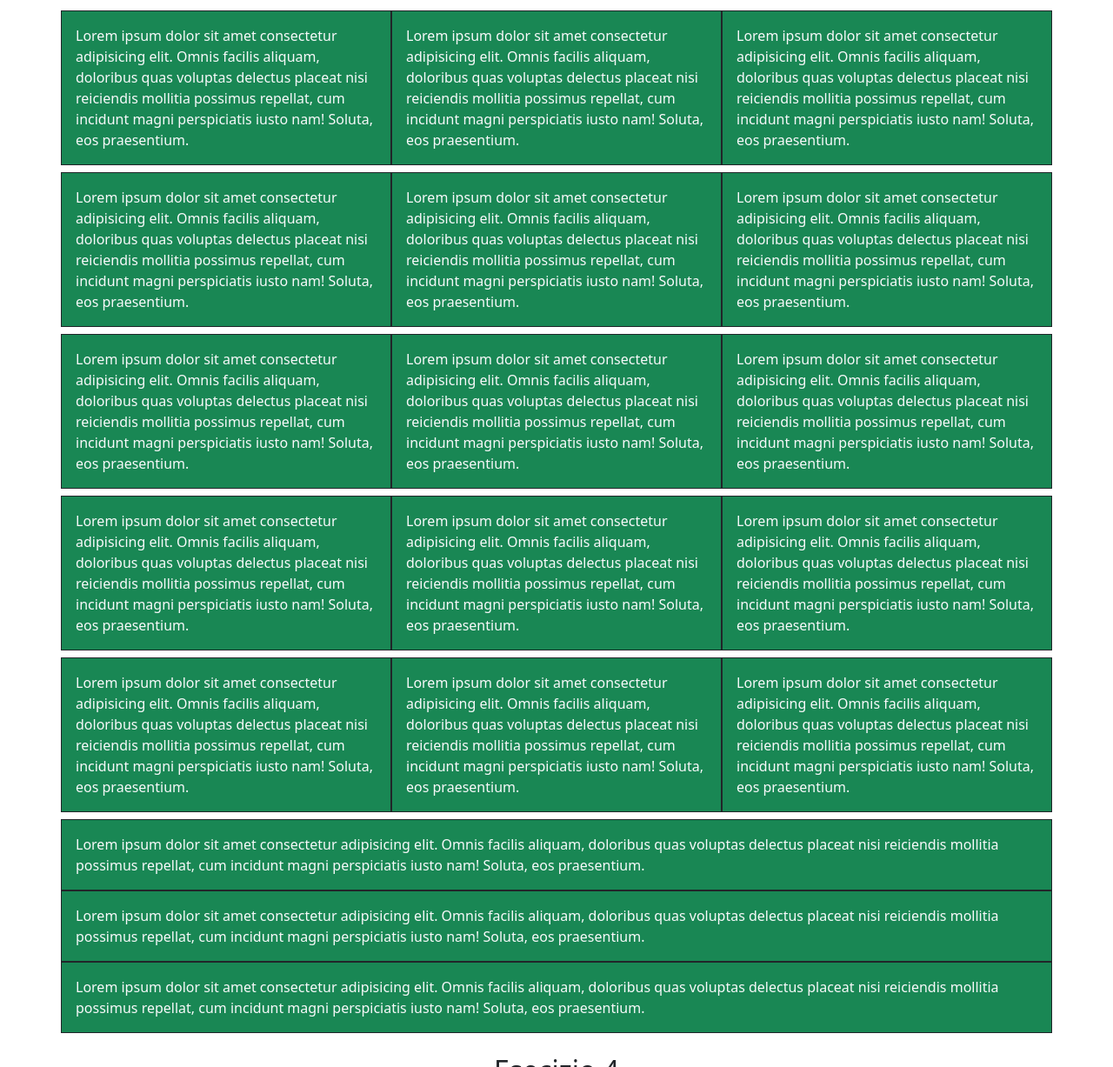
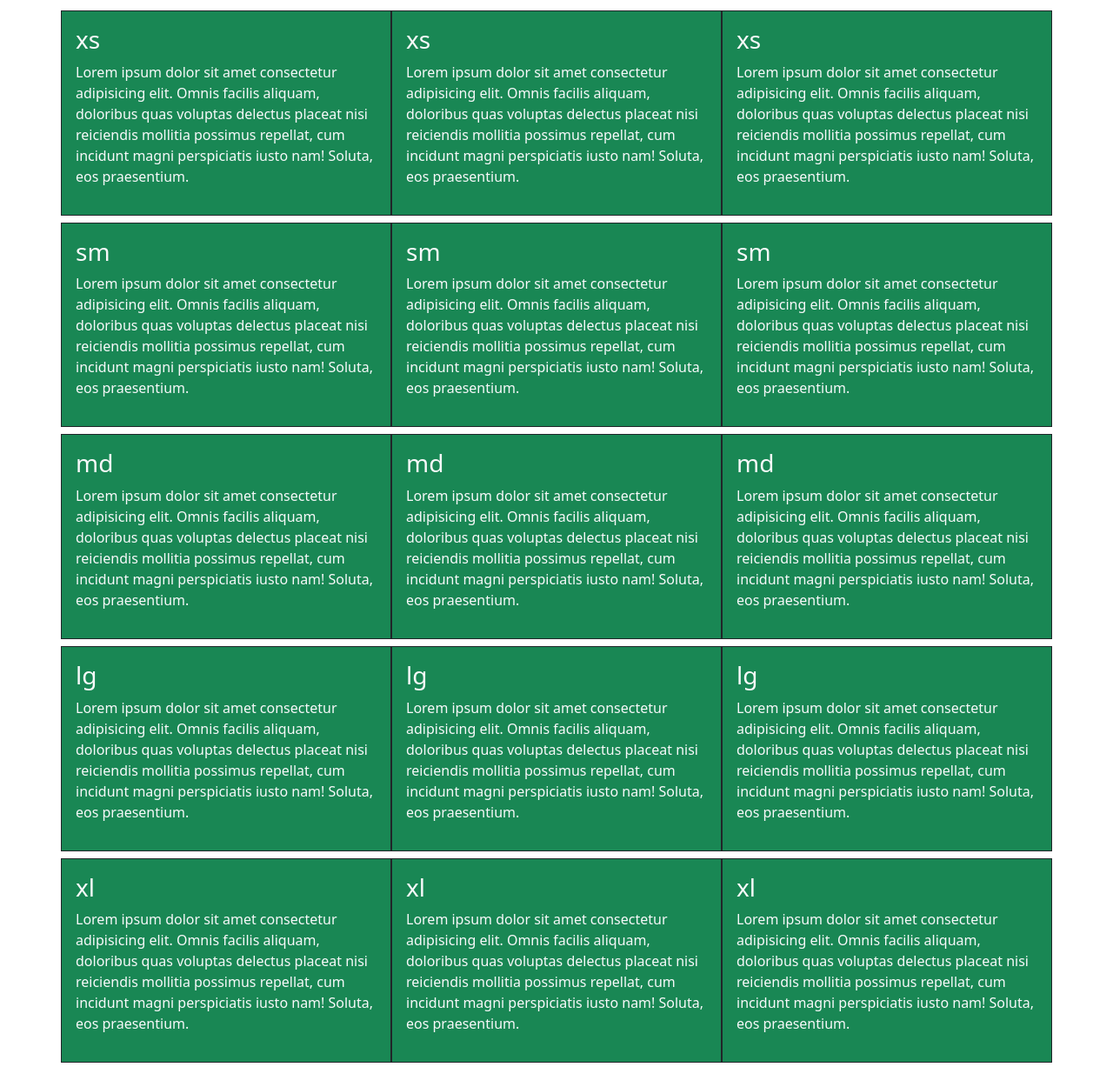
Before and after one commit to mattia-consiglio/U2-W2-D1, a plain HTML site: page index.html in a window 1280 px wide. Shown: the part 547-1774 px from the top of the page at 87% size. Drawn offline with nearby package versions, Linux system fonts and the light colour scheme.

Commit message:
made exercice 6. adde titles for exercise 3

```diff
--- a/index.html
+++ b/index.html
@@ -65,106 +65,160 @@
 				</div>
 			</div>
 			<div class="row mb-2">
-				<div class="col bg-success text-light p-3 border border-dark">Lorem ipsum dolor sit amet consectetur adipisicing
-					elit. Omnis facilis aliquam, doloribus quas voluptas delectus placeat nisi reiciendis mollitia possimus
-					repellat, cum incidunt magni perspiciatis iusto nam! Soluta, eos praesentium.</div>
-				<div class="col bg-success text-light p-3 border border-dark">Lorem ipsum dolor sit amet consectetur adipisicing
-					elit. Omnis facilis aliquam, doloribus quas voluptas delectus placeat nisi reiciendis mollitia possimus
-					repellat, cum incidunt magni perspiciatis iusto nam! Soluta, eos praesentium.</div>
-				<div class="col bg-success text-light p-3 border border-dark">Lorem ipsum dolor sit amet consectetur adipisicing
-					elit. Omnis facilis aliquam, doloribus quas voluptas delectus placeat nisi reiciendis mollitia possimus
-					repellat, cum incidunt magni perspiciatis iusto nam! Soluta, eos praesentium.</div>
+				<div class="col bg-success text-light p-3 border border-dark">
+					<h3>xs</h3>
+					<p>
+						Lorem ipsum dolor sit amet consectetur adipisicing
+						elit. Omnis facilis aliquam, doloribus quas voluptas delectus placeat nisi reiciendis mollitia possimus
+						repellat, cum incidunt magni perspiciatis iusto nam! Soluta, eos praesentium.
+					</p>
+				</div>
+				<div class="col bg-success text-light p-3 border border-dark">
+					<h3>xs</h3>
+					<p>
+						Lorem ipsum dolor sit amet consectetur adipisicing
+						elit. Omnis facilis aliquam, doloribus quas voluptas delectus placeat nisi reiciendis mollitia possimus
+						repellat, cum incidunt magni perspiciatis iusto nam! Soluta, eos praesentium.
+					</p>
+				</div>
+				<div class="col bg-success text-light p-3 border border-dark">
+					<h3>xs</h3>
+					<p>
+						Lorem ipsum dolor sit amet consectetur adipisicing
+						elit. Omnis facilis aliquam, doloribus quas voluptas delectus placeat nisi reiciendis mollitia possimus
+						repellat, cum incidunt magni perspiciatis iusto nam! Soluta, eos praesentium.
+					</p>
+				</div>
 			</div>
 			<div class="row mb-2">
-				<div class="col-12 col-sm-4 bg-success text-light p-3 border border-dark">Lorem ipsum dolor sit amet consectetur
-					adipisicing elit.
-					Omnis facilis aliquam, doloribus quas voluptas delectus placeat nisi reiciendis mollitia possimus repellat,
-					cum
-					incidunt magni perspiciatis iusto nam! Soluta, eos praesentium.</div>
-				<div class="col-12 col-sm-4 bg-success text-light p-3 border border-dark">Lorem ipsum dolor sit amet consectetur
-					adipisicing elit.
-					Omnis facilis aliquam, doloribus quas voluptas delectus placeat nisi reiciendis mollitia possimus repellat,
-					cum
-					incidunt magni perspiciatis iusto nam! Soluta, eos praesentium.</div>
-				<div class="col-12 col-sm-4 bg-success text-light p-3 border border-dark">Lorem ipsum dolor sit amet consectetur
-					adipisicing elit.
-					Omnis facilis aliquam, doloribus quas voluptas delectus placeat nisi reiciendis mollitia possimus repellat,
-					cum
-					incidunt magni perspiciatis iusto nam! Soluta, eos praesentium.</div>
+				<div class="col-12 col-sm-4 bg-success text-light p-3 border border-dark">
+					<h3>sm</h3>
+					<p>
+						Lorem ipsum dolor sit amet consectetur adipisicing
+						elit. Omnis facilis aliquam, doloribus quas voluptas delectus placeat nisi reiciendis mollitia possimus
+						repellat, cum incidunt magni perspiciatis iusto nam! Soluta, eos praesentium.
+					</p>
+				</div>
+				<div class="col-12 col-sm-4 bg-success text-light p-3 border border-dark">
+					<h3>sm</h3>
+					<p>
+						Lorem ipsum dolor sit amet consectetur adipisicing
+						elit. Omnis facilis aliquam, doloribus quas voluptas delectus placeat nisi reiciendis mollitia possimus
+						repellat, cum incidunt magni perspiciatis iusto nam! Soluta, eos praesentium.
+					</p>
+				</div>
+				<div class="col-12 col-sm-4 bg-success text-light p-3 border border-dark">
+					<h3>sm</h3>
+					<p>
+						Lorem ipsum dolor sit amet consectetur adipisicing
+						elit. Omnis facilis aliquam, doloribus quas voluptas delectus placeat nisi reiciendis mollitia possimus
+						repellat, cum incidunt magni perspiciatis iusto nam! Soluta, eos praesentium.
+					</p>
+				</div>
 			</div>
 			<div class="row mb-2">
-				<div class="col-12 col-md-4 bg-success text-light p-3 border border-dark">Lorem ipsum dolor sit amet
-					consectetur
-					adipisicing elit.
-					Omnis facilis aliquam, doloribus quas voluptas delectus placeat nisi reiciendis mollitia possimus repellat,
-					cum
-					incidunt magni perspiciatis iusto nam! Soluta, eos praesentium.</div>
-				<div class="col-12 col-md-4 bg-success text-light p-3 border border-dark">Lorem ipsum dolor sit amet
-					consectetur
-					adipisicing elit.
-					Omnis facilis aliquam, doloribus quas voluptas delectus placeat nisi reiciendis mollitia possimus repellat,
-					cum
-					incidunt magni perspiciatis iusto nam! Soluta, eos praesentium.</div>
-				<div class="col-12 col-md-4 bg-success text-light p-3 border border-dark">Lorem ipsum dolor sit amet
-					consectetur
-					adipisicing elit.
-					Omnis facilis aliquam, doloribus quas voluptas delectus placeat nisi reiciendis mollitia possimus repellat,
-					cum
-					incidunt magni perspiciatis iusto nam! Soluta, eos praesentium.</div>
+				<div class="col-12 col-md-4 bg-success text-light p-3 border border-dark">
+					<h3>md</h3>
+					<p>
+						Lorem ipsum dolor sit amet consectetur adipisicing
+						elit. Omnis facilis aliquam, doloribus quas voluptas delectus placeat nisi reiciendis mollitia possimus
+						repellat, cum incidunt magni perspiciatis iusto nam! Soluta, eos praesentium.
+					</p>
+				</div>
+				<div class="col-12 col-md-4 bg-success text-light p-3 border border-dark">
+					<h3>md</h3>
+					<p>
+						Lorem ipsum dolor sit amet consectetur adipisicing
+						elit. Omnis facilis aliquam, doloribus quas voluptas delectus placeat nisi reiciendis mollitia possimus
+						repellat, cum incidunt magni perspiciatis iusto nam! Soluta, eos praesentium.
+					</p>
+				</div>
+				<div class="col-12 col-md-4 bg-success text-light p-3 border border-dark">
+					<h3>md</h3>
+					<p>
+						Lorem ipsum dolor sit amet consectetur adipisicing
+						elit. Omnis facilis aliquam, doloribus quas voluptas delectus placeat nisi reiciendis mollitia possimus
+						repellat, cum incidunt magni perspiciatis iusto nam! Soluta, eos praesentium.
+					</p>
+				</div>
 			</div>
 			<div class="row mb-2">
-				<div class="col-12 col-lg-4 bg-success text-light p-3 border border-dark">Lorem ipsum dolor sit amet consectetur
-					adipisicing elit.
-					Omnis facilis aliquam, doloribus quas voluptas delectus placeat nisi reiciendis mollitia possimus repellat,
-					cum
-					incidunt magni perspiciatis iusto nam! Soluta, eos praesentium.</div>
-				<div class="col-12 col-lg-4 bg-success text-light p-3 border border-dark">Lorem ipsum dolor sit amet consectetur
-					adipisicing elit.
-					Omnis facilis aliquam, doloribus quas voluptas delectus placeat nisi reiciendis mollitia possimus repellat,
-					cum
-					incidunt magni perspiciatis iusto nam! Soluta, eos praesentium.</div>
-				<div class="col-12 col-lg-4 bg-success text-light p-3 border border-dark">Lorem ipsum dolor sit amet consectetur
-					adipisicing elit.
-					Omnis facilis aliquam, doloribus quas voluptas delectus placeat nisi reiciendis mollitia possimus repellat,
-					cum
-					incidunt magni perspiciatis iusto nam! Soluta, eos praesentium.</div>
+				<div class="col-12 col-lg-4 bg-success text-light p-3 border border-dark">
+					<h3>lg</h3>
+					<p>
+						Lorem ipsum dolor sit amet consectetur adipisicing
+						elit. Omnis facilis aliquam, doloribus quas voluptas delectus placeat nisi reiciendis mollitia possimus
+						repellat, cum incidunt magni perspiciatis iusto nam! Soluta, eos praesentium.
+					</p>
+				</div>
+				<div class="col-12 col-lg-4 bg-success text-light p-3 border border-dark">
+					<h3>lg</h3>
+					<p>
+						Lorem ipsum dolor sit amet consectetur adipisicing
+						elit. Omnis facilis aliquam, doloribus quas voluptas delectus placeat nisi reiciendis mollitia possimus
+						repellat, cum incidunt magni perspiciatis iusto nam! Soluta, eos praesentium.
+					</p>
+				</div>
+				<div class="col-12 col-lg-4 bg-success text-light p-3 border border-dark">
+					<h3>lg</h3>
+					<p>
+						Lorem ipsum dolor sit amet consectetur adipisicing
+						elit. Omnis facilis aliquam, doloribus quas voluptas delectus placeat nisi reiciendis mollitia possimus
+						repellat, cum incidunt magni perspiciatis iusto nam! Soluta, eos praesentium.
+					</p>
+				</div>
 			</div>
 			<div class="row mb-2">
-				<div class="col-12 col-xl-4 bg-success text-light p-3 border border-dark">Lorem ipsum dolor sit amet consectetur
-					adipisicing elit.
-					Omnis facilis aliquam, doloribus quas voluptas delectus placeat nisi reiciendis mollitia possimus repellat,
-					cum
-					incidunt magni perspiciatis iusto nam! Soluta, eos praesentium.</div>
-				<div class="col-12 col-xl-4 bg-success text-light p-3 border border-dark">Lorem ipsum dolor sit amet consectetur
-					adipisicing elit.
-					Omnis facilis aliquam, doloribus quas voluptas delectus placeat nisi reiciendis mollitia possimus repellat,
-					cum
-					incidunt magni perspiciatis iusto nam! Soluta, eos praesentium.</div>
-				<div class="col-12 col-xl-4 bg-success text-light p-3 border border-dark">Lorem ipsum dolor sit amet consectetur
-					adipisicing elit.
-					Omnis facilis aliquam, doloribus quas voluptas delectus placeat nisi reiciendis mollitia possimus repellat,
-					cum
-					incidunt magni perspiciatis iusto nam! Soluta, eos praesentium.</div>
+				<div class="col-12 col-xl-4 bg-success text-light p-3 border border-dark">
+					<h3>xl</h3>
+					<p>
+						Lorem ipsum dolor sit amet consectetur adipisicing
+						elit. Omnis facilis aliquam, doloribus quas voluptas delectus placeat nisi reiciendis mollitia possimus
+						repellat, cum incidunt magni perspiciatis iusto nam! Soluta, eos praesentium.
+					</p>
+				</div>
+				<div class="col-12 col-xl-4 bg-success text-light p-3 border border-dark">
+					<h3>xl</h3>
+					<p>
+						Lorem ipsum dolor sit amet consectetur adipisicing
+						elit. Omnis facilis aliquam, doloribus quas voluptas delectus placeat nisi reiciendis mollitia possimus
+						repellat, cum incidunt magni perspiciatis iusto nam! Soluta, eos praesentium.
+					</p>
+				</div>
+				<div class="col-12 col-xl-4 bg-success text-light p-3 border border-dark">
+					<h3>xl</h3>
+					<p>
+						Lorem ipsum dolor sit amet consectetur adipisicing
+						elit. Omnis facilis aliquam, doloribus quas voluptas delectus placeat nisi reiciendis mollitia possimus
+						repellat, cum incidunt magni perspiciatis iusto nam! Soluta, eos praesentium.
+					</p>
+				</div>
 			</div>
 			<div class="row mb-2">
-				<div class="col-12 col-xxl-4 bg-success text-light p-3 border border-dark">Lorem ipsum dolor sit amet
-					consectetur
-					adipisicing elit.
-					Omnis facilis aliquam, doloribus quas voluptas delectus placeat nisi reiciendis mollitia possimus repellat,
-					cum
-					incidunt magni perspiciatis iusto nam! Soluta, eos praesentium.</div>
-				<div class="col-12 col-xxl-4 bg-success text-light p-3 border border-dark">Lorem ipsum dolor sit amet
-					consectetur
-					adipisicing elit.
-					Omnis facilis aliquam, doloribus quas voluptas delectus placeat nisi reiciendis mollitia possimus repellat,
-					cum
-					incidunt magni perspiciatis iusto nam! Soluta, eos praesentium.</div>
-				<div class="col-12 col-xxl-4 bg-success text-light p-3 border border-dark">Lorem ipsum dolor sit amet
-					consectetur
-					adipisicing elit.
-					Omnis facilis aliquam, doloribus quas voluptas delectus placeat nisi reiciendis mollitia possimus repellat,
-					cum
-					incidunt magni perspiciatis iusto nam! Soluta, eos praesentium.</div>
+				<div class="col-12 col-xxl-4 bg-success text-light p-3 border border-dark">
+					<h3>xxl</h3>
+					<p>
+						Lorem ipsum dolor sit amet consectetur adipisicing
+						elit. Omnis facilis aliquam, doloribus quas voluptas delectus placeat nisi reiciendis mollitia possimus
+						repellat, cum incidunt magni perspiciatis iusto nam! Soluta, eos praesentium.
+					</p>
+				</div>
+				<div class="col-12 col-xxl-4 bg-success text-light p-3 border border-dark">
+					<h3>xxl</h3>
+					<p>
+						Lorem ipsum dolor sit amet consectetur adipisicing
+						elit. Omnis facilis aliquam, doloribus quas voluptas delectus placeat nisi reiciendis mollitia possimus
+						repellat, cum incidunt magni perspiciatis iusto nam! Soluta, eos praesentium.
+					</p>
+				</div>
+				<div class="col-12 col-xxl-4 bg-success text-light p-3 border border-dark">
+					<h3>xxl</h3>
+					<p>
+						Lorem ipsum dolor sit amet consectetur adipisicing
+						elit. Omnis facilis aliquam, doloribus quas voluptas delectus placeat nisi reiciendis mollitia possimus
+						repellat, cum incidunt magni perspiciatis iusto nam! Soluta, eos praesentium.
+					</p>
+				</div>
 			</div>
 		</section>
 		<section class="container">
@@ -211,10 +265,25 @@
 					exercitationem laborum illum! A, similique rerum perferendis impedit nam deserunt soluta.</div>
 			</div>
 		</section>
+		<section class="container">
+			<div class="row">
+				<div class="col">
+					<h2 class="text-center">Esecizio 6</h2>
+				</div>
+			</div>
+			<div class="row">
+				<div class="col-12 col-lg-4 bg-dark text-light p-3">Lorem, ipsum dolor sit amet consectetur adipisicing elit.
+					Nesciunt deserunt numquam, eligendi ipsam est ad illo voluptate doloribus incidunt. Debitis a blanditiis
+					tempora voluptatem porro doloremque voluptate eaque sunt perspiciatis.</div>
+				<div class="col-12 col-lg-4 offset-lg-4 bg-dark text-light p-3">Lorem, ipsum dolor sit amet consectetur
+					adipisicing elit. Nesciunt deserunt numquam, eligendi ipsam est ad illo voluptate doloribus incidunt. Debitis
+					a blanditiis tempora voluptatem porro doloremque voluptate eaque sunt perspiciatis.</div>
+			</div>
+		</section>
 	</main>
 	<script src="https://cdn.jsdelivr.net/npm/bootstrap@5.3.2/dist/js/bootstrap.bundle.min.js"
-		integrity="sha384-C6RzsynM9kWDrMNeT87bh95OGNyZPhcTNXj1NW7RuBCsyN/o0jlpcV8Qyq46cDfL"
-		crossorigin="anonymous"></script>
+		integrity="sha384-C6RzsynM9kWDrMNeT87bh95OGNyZPhcTNXj1NW7RuBCsyN/o0jlpcV8Qyq46cDfL" crossorigin="anonymous"
+		defer></script>
 </body>
 
 </html>
```
